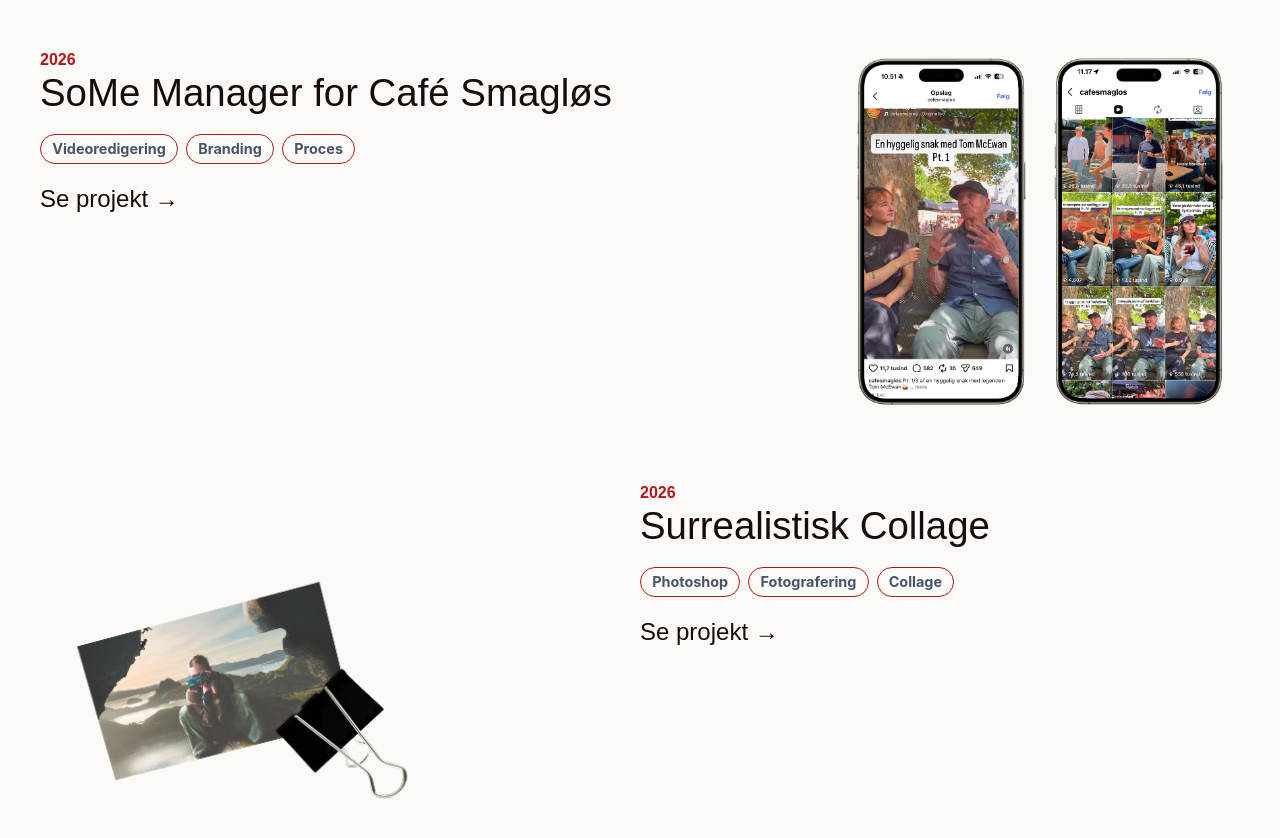
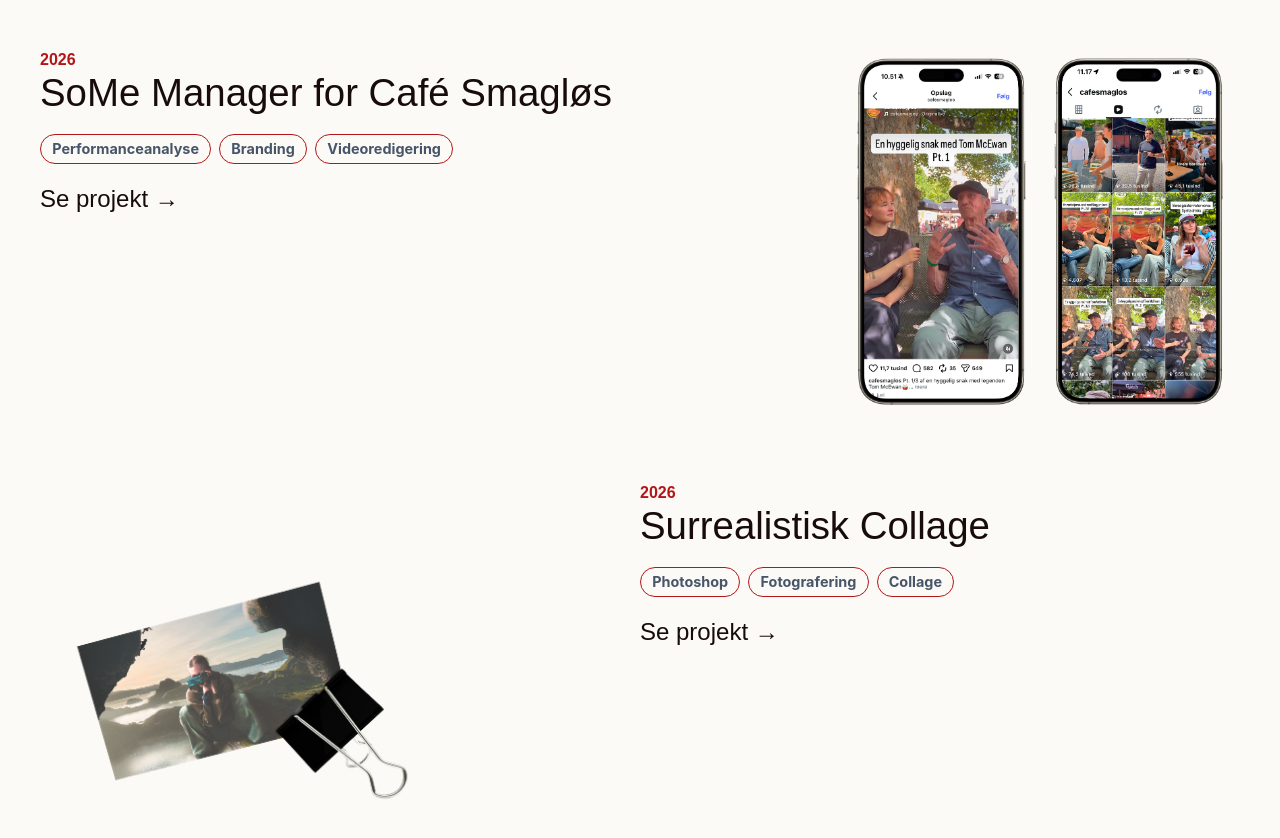
Before and after one commit to juliewboecher/juliewboecher.github.io, a React (Vite) app: page /projects in a window 1280 px wide. Shown: the part 880-1718 px from the top of the page. Built offline with nearby package versions, Linux system fonts and the light colour scheme; a web font is replaced by a local one.

Commit message:
Update project summaries and add new titles for improved clarity

```diff
--- a/src/data/projects.js
+++ b/src/data/projects.js
@@ -5,7 +5,7 @@
     year: "2026",
     type: "Skole",
     summary:
-      "Portfolioen viser udvalgte projekter og fungerer som et udgangspunkt for at arbejde med komponenter, routing, styling og deployment.",
+      "“Hvordan kan vi hjælpe vores målgruppe i deres research og planlægning efter at finde mindre kendte steder at besøge, når de rejser? Og hvordan skaber vi en brandidentitet som giver appen værdi for brugerne?”",
     description:
       "Det kan hurtigt blive til mange timers research og organisering, før de faktisk finder de steder, de ender med at besøge. Det har vi forsøgt at løse med Gemly. En webapp som samler søgning og filtrering, organisering af fundne steder, rutevejledning og deling af de skjulte perler, de selv finder.",
     tags: ["React", "UX/UI Design", "GitHub Pages"],
@@ -46,15 +46,16 @@
     year: "2026",
     type: "Arbejde",
     summary:
-      "Et projektkort, som du kan kopiere og ændre til dit eget projekt.",
+      "Hvordan kan jeg skabe en rød tråd gennem caféens optræden på sociale medier? Og hvordan kan jeg skabe indhold på virksomhedens sociale medier, som skaber værdi for seerne og giver dem lyst til at besøge caféen?",
     description:
-      "Beskriv problemet, processen, din rolle, de vigtigste valg og hvad du lærte. Gør projektet konkret, så andre kan forstå dit arbejde.",
-    tags: ["Videoredigering", "Branding", "Proces"],
-    title2: "Adobe Premiere Pro",
-    description2:
-      "Beskriv hvordan du har brugt Adobe Premiere Pro i projektet.",
-    title3: "Reel",
-    description3: "Beskriv hvordan du har brugt Reel i projektet.",
+      "Café Smagløs er en velkendt café i Aarhus, men har førhen ikke haft en bevidst strategi med fremtræden på sociale medier. Jeg analyserer hvordan indhold præsterer og ud fra det, stræber jeg efter at skabe indhold som har værdi for Café Smagløs målgruppe på sociale medier.",
+    tags: ["Performanceanalyse", "Branding", "Videoredigering"],
+    title2: "Mit arbejde på Café Smagløs",
+    title25: " - Vince, driftschef på Café Smagløs",
+    description2: "“Siden januar har Julie og jeg arbejdet tæt sammen om at skabe et nyt fundament for Café Smagløs' digitale tilstedeværelse og har været med til at udvikle den retning og det visuelle udtryk, vi ønsker for vores sociale platforme. Det er stadig en proces med masser af udvikling og læring, men der er allerede sket meget, og retningen begynder for alvor at tage form.”",
+    title3: "Kommunikation og planlægning",
+    description3:
+      "I mit arbejde som SoMe Manager, planlægger jeg, i dialog med Café Smagløs driftschef, hvad og hvornår indhold deles. Jeg er komfortabel i at have en stor del af ansvaret i planlægningen og eksekveringen.",
     title4: "Flow",
     description4: "Beskriv hvordan du har brugt Flow i projektet.",
     title5: "Udvikling",
--- a/src/pages/ProjectPage.jsx
+++ b/src/pages/ProjectPage.jsx
@@ -110,6 +110,7 @@
             <div className="process-text">
               <h3 className="project-title">{project.title2}</h3>
               <p>{project.description2}</p>
+              <p className="project-title25">{project.title25}</p>
             </div>
           </div>
         )}
```
